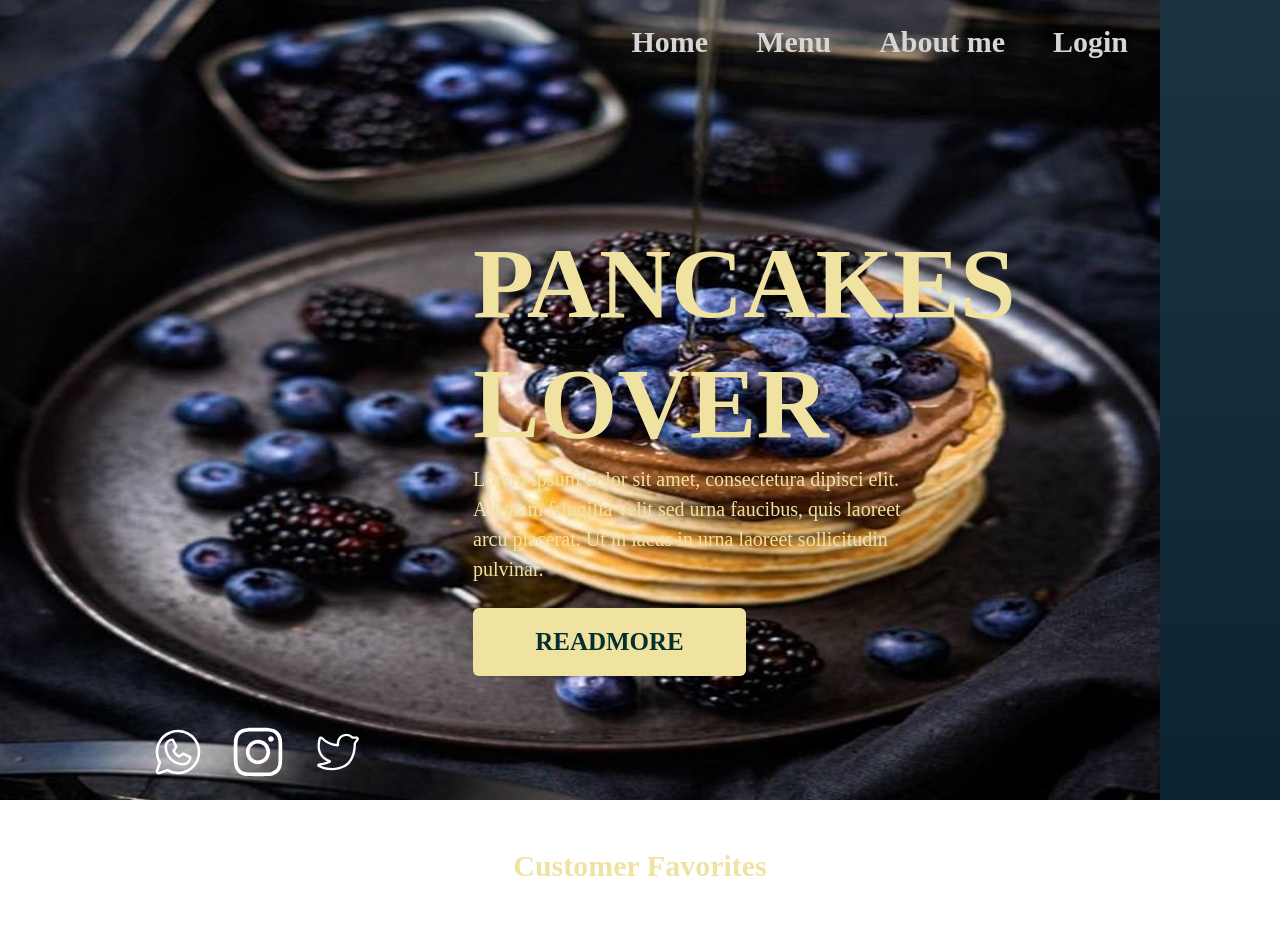
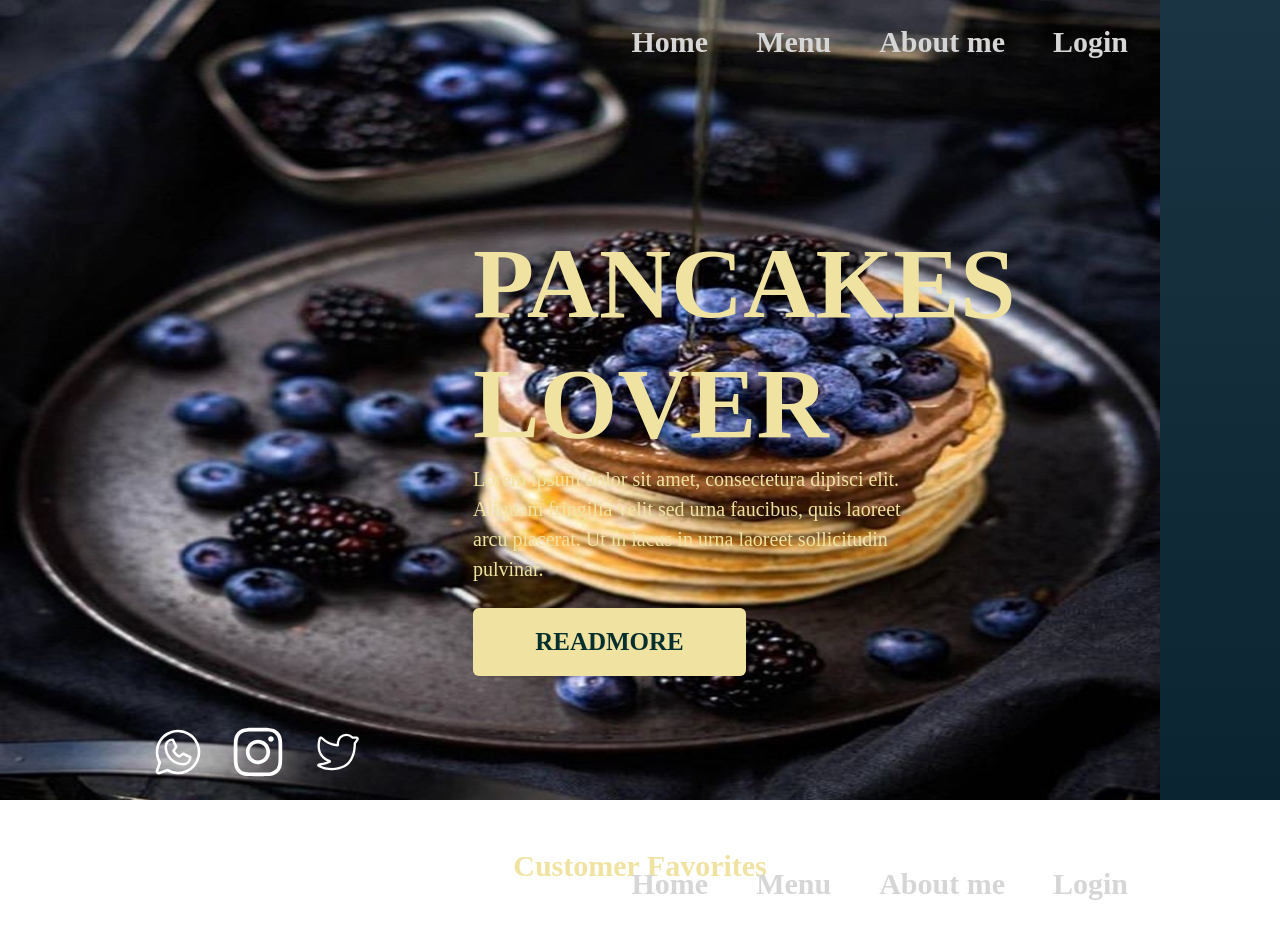
Before and after one commit to mind-spk/project-web-dessert, a React (Create React App) app: page / in a window 1280 px wide. Shown: the top 952 px of the page. Built offline with nearby package versions, Linux system fonts and the light colour scheme; a web font is replaced by a local one.

Commit message:
update navbar

```diff
--- a/src/components/Navbar.js
+++ b/src/components/Navbar.js
@@ -21,16 +21,16 @@ const Navbar = () => {
           isOpen ? "block" : "hidden"
         } md:block`}
       >
-        <Link to="/" className="py-2 px-4 md:px-8 hover:bg-gray-700">
+        <Link to="/" className="py-2 px-4 md:px-8 hover:bg-gray-700 transition-all duration-300  hover:rounded-xl hover:text-blue-700">
           Home
         </Link>
-        <Link to="/menu" className="py-2 px-4 md:px-8 hover:bg-gray-700">
+        <Link to="/menu" className="py-2 px-4 md:px-8 hover:bg-gray-700 transition-all duration-300  hover:rounded-xl hover:text-blue-700">
           Menu
         </Link>
-        <Link to="/about" className="py-2 px-4 md:px-8 hover:bg-gray-700">
+        <Link to="/about" className="py-2 px-4 md:px-8 hover:bg-gray-700 transition-all duration-300  hover:rounded-xl hover:text-blue-700">
           About me
         </Link>
-        <Link to="/login" className="py-2 px-4 md:px-8 hover:bg-gray-700">
+        <Link to="/login" className="py-2 px-4 md:px-8 hover:bg-gray-700 transition-all duration-300  hover:rounded-xl hover:text-blue-700">
           Login
         </Link>
       </div>
--- a/src/pages/Menu.js
+++ b/src/pages/Menu.js
@@ -1,5 +1,6 @@
 import React from "react";
 import Card from "../components/Card";
+import Navbar from "../components/Navbar";
 
 const Menu = () => {
   const products = [
@@ -19,7 +20,9 @@ const Menu = () => {
   ];
 
   return (
+
     <div className="w-full h-auto flex flex-col justify-center items-center pb-[100px]  bg-[#ffff]">
+       <Navbar/>
       <h2 className="text-[#F0E3A1] text-3xl font-judson font-bold m-5">
         Customer Favorites
       </h2>
```
Also changed, not shown: 1 other file (tests, documents, lock files or other folders).
